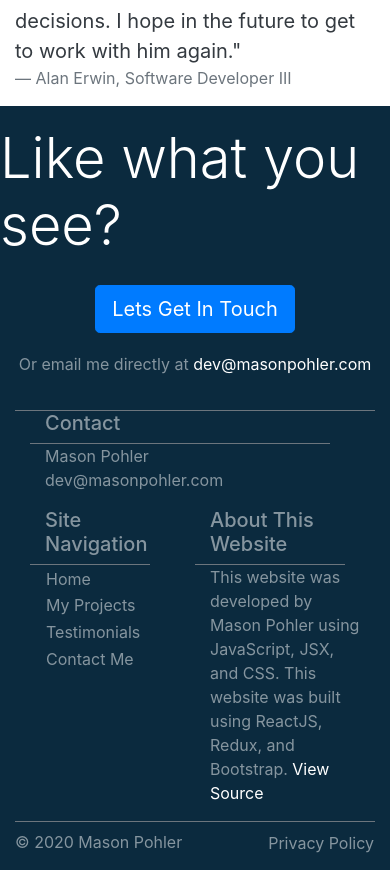
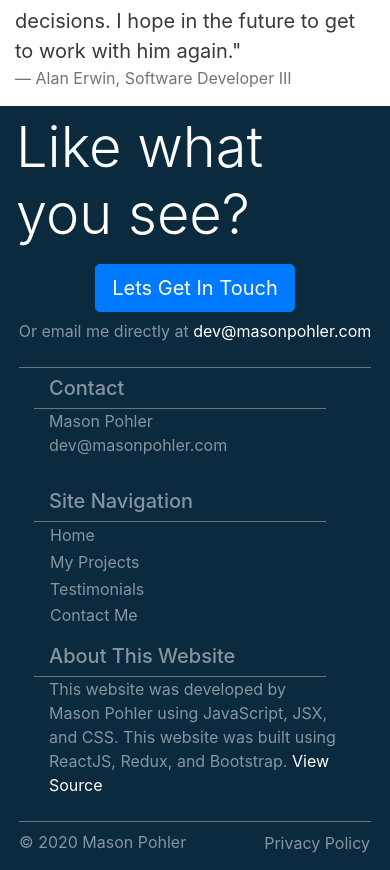
Before and after one commit to mpohler1/my-portfolio, a React (Create React App) app: page / in a window 390 px wide. Shown: the part 2767-3637 px from the top of the page. Built offline with nearby package versions, Linux system fonts and the light colour scheme; no server answers.

Commit message:
made ContactMe mobile friendly

```diff
--- a/src/components/ContactMe.jsx
+++ b/src/components/ContactMe.jsx
@@ -10,19 +10,19 @@ class ContactMe extends Component {
     render() {
         return (
             <div className="container-fluid page bg-blue center text-white-50" id="contactMe">
-                <div className="row my-auto">
+                <div className="row my-auto px-3">
                     <h1 className="display-4 font-weight-light text-white">
                         Like what you see?
                     </h1>
                 </div>
-                <div className="row mb-auto">
+                <div className="row mb-auto px-3">
                     <button className="btn btn-lg btn-primary"
                             onClick={() => this.props.setContactMeModalVisible(true)}>
                         Lets Get In Touch
                     </button>
                     <ContactMeModal/>
                 </div>
-                <div className="row mb-auto">
+                <div className="row mb-auto px-3">
                     <p className="text-white-50">
                         Or email me directly at
                         <span className="text-white">
@@ -30,7 +30,7 @@ class ContactMe extends Component {
                         </span>
                     </p>
                 </div>
-                <div className="row w-100">
+                <div className="row w-100 px-1">
                     <Footer/>
                 </div>
             </div>
--- a/src/components/Footer.jsx
+++ b/src/components/Footer.jsx
@@ -8,8 +8,8 @@ class Footer extends Component{
     render() {
         return (
             <div className="container-fluid footer center border-top border-secondary p-0">
-                <div className="row w-100 footer-content my-auto">
-                    <div className="col">
+                <div className="row row-cols-1 row-cols-sm-2 row-cols-lg-3 w-100 footer-content my-auto">
+                    <div className="col my-2">
                         <div className="container-fluid my-auto">
                             <div className="row w-100 border-bottom border-secondary">
                                 <div className="col">
@@ -28,7 +28,7 @@ class Footer extends Component{
                             </div>
                         </div>
                     </div>
-                    <div className="col">
+                    <div className="col my-2">
                         <div className="container-fluid my-auto">
                             <div className="row w-100 border-bottom border-secondary">
                                 <div className="col">
@@ -81,7 +81,8 @@ class Footer extends Component{
                             </div>
                         </div>
                     </div>
-                    <div className="col">
+                    <div className="col my-2">
+                        <div className="container-fluid my-auto">
                             <div className="row w-100 border-bottom border-secondary">
                                 <div className="col">
                                     <h5>
@@ -95,6 +96,7 @@ class Footer extends Component{
                                         This website was developed by Mason Pohler using JavaScript, JSX, and CSS. This website was
                                         built using ReactJS, Redux, and Bootstrap. <a className="text-white" href="https://github.com/mpohler1/mpohler1.github.io">View Source</a>
                                     </p>
+                                </div>
                             </div>
                         </div>
                     </div>
```
Lines whose indentation alone changed are shown as unchanged.
